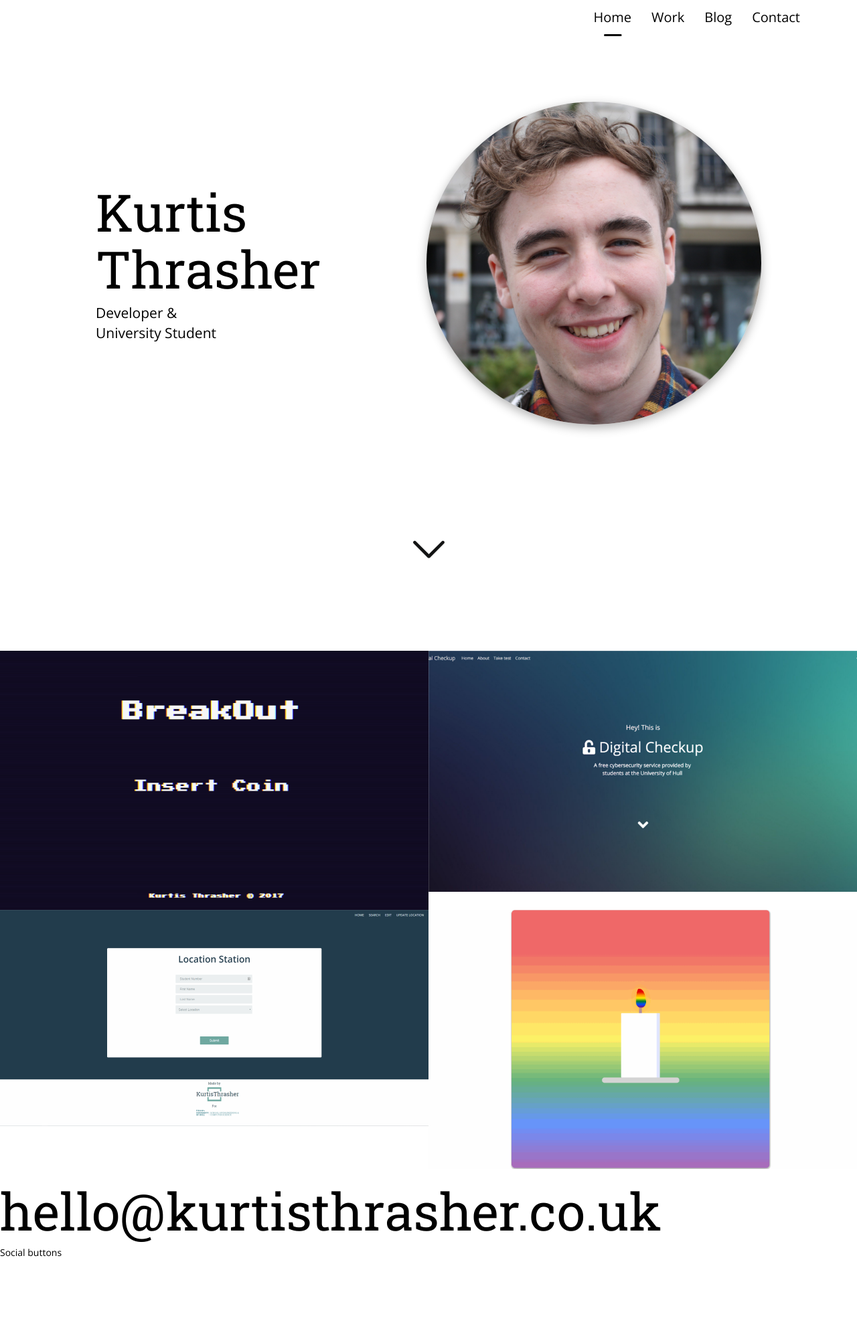
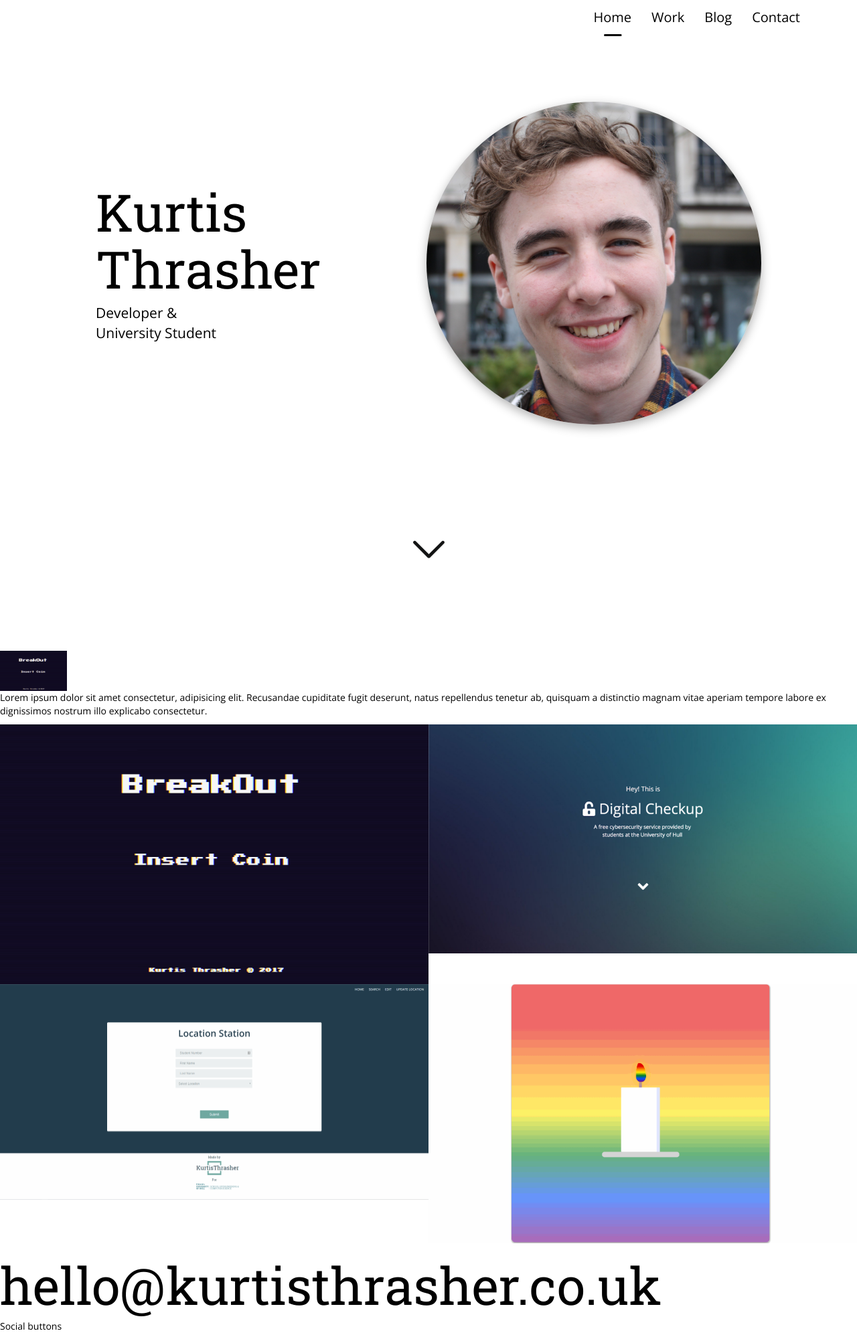
Before and after one commit to kthrasher1/porfolio-redux, a Jekyll site: the page built from index.html, in a window 1280 px wide. Shown: the whole page at 67% size. Built offline with Jekyll 4.4.1, drawn with Linux system fonts in a browser that asks for light colours; before the commit the page ends 1881 px from its top, so only the background shows below that.

Commit message:
Latest blog post started

```diff
--- /dev/null
+++ b/_includes/blog-latest.html
@@ -0,0 +1,8 @@
+
+<article>
+        <img src="{{ site.path }} /images/breakout.gif" style="max-width: 100px; max-height: 100px;" alt="">
+        <p>Lorem ipsum dolor sit amet consectetur, adipisicing elit. Recusandae cupiditate fugit deserunt, natus
+           repellendus tenetur ab, quisquam a distinctio magnam vitae aperiam tempore labore ex dignissimos
+           nostrum illo explicabo consectetur.
+        </p>
+</article>
--- a/_layouts/default.html
+++ b/_layouts/default.html
@@ -12,9 +12,11 @@
 <body>
     {% include nav.html %}
     {% include header.html %}
+    {% include blog-latest.html %}
+    <div class="">
 
-    <div class="">
       <div class="content" id="images">
+
         {{ content }}
       </div>
     </div><!-- /.container -->
--- a/css/3-layout/_content.scss
+++ b/css/3-layout/_content.scss
@@ -15,13 +15,15 @@ h1{
 
   img{
     max-width: 100%;
-    justify-self: center;
+    justify-self: fill;
+
 
   }
 }
 
 .PicOne {
   grid-area: PicOne;
+
 }
 
 .PicTwo {
--- a/index.html
+++ b/index.html
@@ -10,9 +12,11 @@ title:  'Welcome'
 <div class="PicTwo">
   <a href=""><img src="{{ site.path }}/images/digitalCheckup.png"  alt=""></a>
 </div>
+
 <div class="PicThree">
 <a href=""><img src="{{ site.path }}/images/LocationStation.png"  alt=""></a>
 </div>
+
 <div class="PicFour" >
   <a href=""><img id="orlando" src="{{ site.path }}/images/orlando2.gif"  alt=""></a>
 </div>
```
Also changed, not shown: other parts of index.html (+3 -1 lines), images/digitalCheckup.png, 1 other file.
